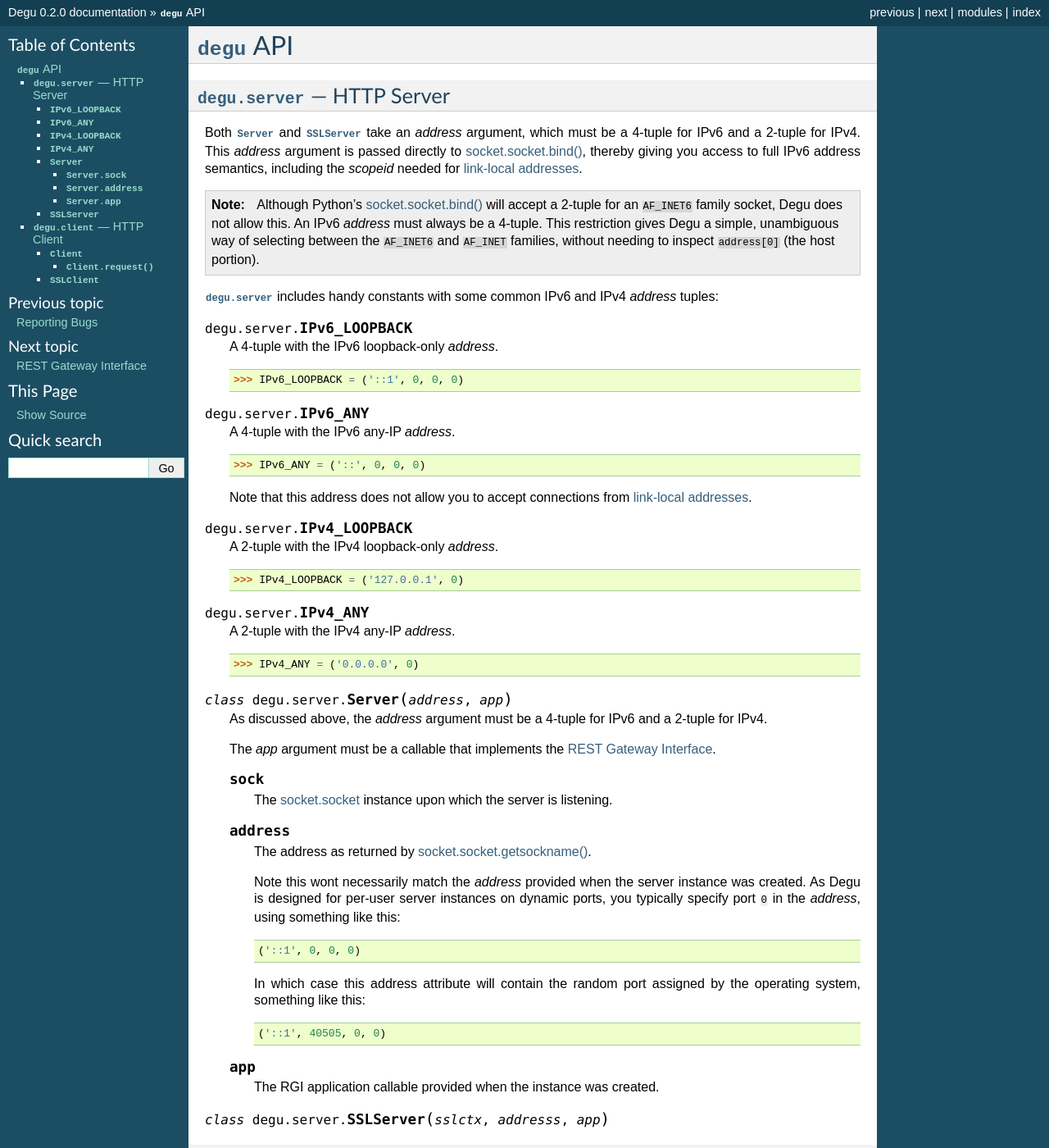
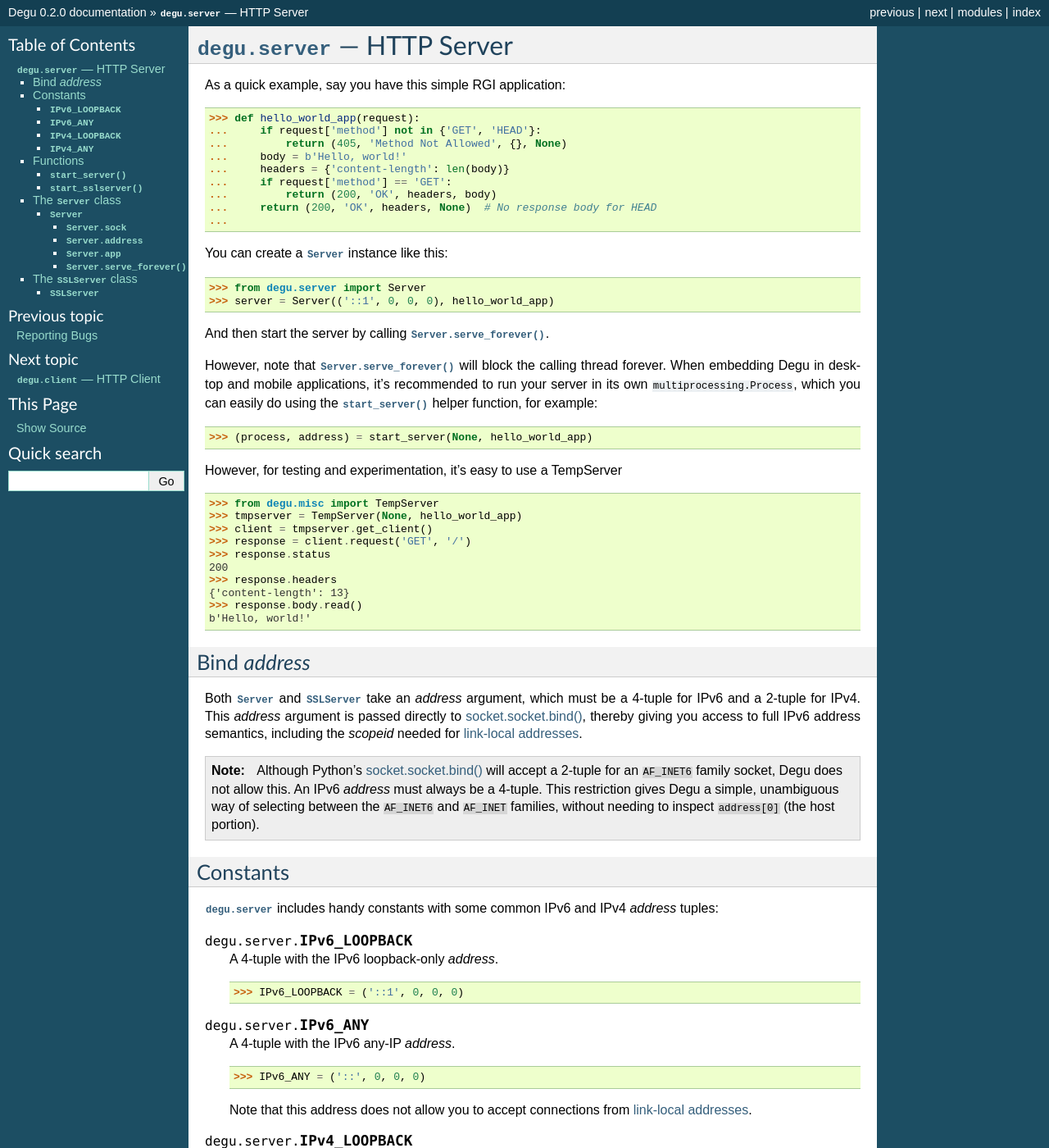
Before and after one commit to json420/degu, a Sphinx documentation site: the page built from doc/degu.server.rst, in a window 1280 px wide and 1400 px high. Shown: the whole window at 82% size. Built offline with Sphinx 7.4.7, drawn with Linux system fonts in a browser that asks for light colours; some of the changed text lies outside the part shown.

Commit message:
Lots of degu.server doc work, tweaked start_server(), start_sslserver() API

```diff
--- /dev/null
+++ b/doc/degu.client.rst
@@ -0,0 +1,12 @@
+:mod:`degu.client` --- HTTP Client
+----------------------------------
+
+.. module:: degu.client
+   :synopsis: Low-level HTTP client
+
+
+.. class:: Client(address, default_headers=None)
+
+    .. method:: request(method, uri, headers=None, body=None)
+
+.. class:: SSLClient(sslctx, address, default_headers=None)
--- a/doc/degu.rst
+++ b/doc/degu.server.rst
@@ -1,16 +1,51 @@
-:mod:`degu` API
-===============
-
-.. py:module:: degu
-    :synopsis: an embedded HTTP server and client library
-
-
-
 :mod:`degu.server` --- HTTP Server
-----------------------------------
+==================================
 
 .. module:: degu.server
    :synopsis: Embedded HTTP Server
+
+As a quick example, say you have this simple RGI application:
+
+>>> def hello_world_app(request):
+...     if request['method'] not in {'GET', 'HEAD'}:
+...         return (405, 'Method Not Allowed', {}, None)
+...     body = b'Hello, world!'
+...     headers = {'content-length': len(body)}
+...     if request['method'] == 'GET':
+...         return (200, 'OK', headers, body)
+...     return (200, 'OK', headers, None)  # No response body for HEAD
+...
+
+You can create a :class:`Server` instance like this:
+
+>>> from degu.server import Server
+>>> server = Server(('::1', 0, 0, 0), hello_world_app)
+
+And then start the server by calling :meth:`Server.serve_forever()`.
+
+However, note that :meth:`Server.serve_forever()` will block the calling thread
+forever.  When embedding Degu in desktop and mobile applications, it's
+recommended to run your server in its own ``multiprocessing.Process``, which you
+can easily do using the :func:`start_server()` helper function, for example:
+
+>>> (process, address) = start_server(None, hello_world_app)
+
+
+However, for testing and experimentation, it's easy to use a TempServer
+
+>>> from degu.misc import TempServer
+>>> tmpserver = TempServer(None, hello_world_app)
+>>> client = tmpserver.get_client()
+>>> response = client.request('GET', '/')
+>>> response.status
+200
+>>> response.headers
+{'content-length': 13}
+>>> response.body.read()
+b'Hello, world!'
+
+Bind *address*
+--------------
 
 Both :class:`Server` and :class:`SSLServer` take an *address* argument, which
 must be a 4-tuple for IPv6 and a 2-tuple for IPv4.  This *address* argument is
@@ -24,6 +59,10 @@
     must always be a 4-tuple.  This restriction gives Degu a simple, unambiguous
     way of selecting between the ``AF_INET6`` and ``AF_INET`` families, without
     needing to inspect ``address[0]`` (the host portion).
+
+
+Constants
+---------
 
 :mod:`degu.server` includes handy constants with some common IPv6 and IPv4
 *address* tuples:
@@ -59,6 +98,25 @@
     >>> IPv4_ANY = ('0.0.0.0', 0)
 
 
+Functions
+---------
+
+.. function:: start_server(address, build_func, *build_args)
+
+    Start a :class:`Server` in a new process.
+
+    The return value is a ``(process, address)`` tuple.
+
+
+.. function:: start_sslserver(sslconfig, address, build_func, *build_args)
+
+    Start a :class:`SSLServer` in a new process.
+
+    The return value is a ``(process, address)`` tuple.
+
+
+The :class:`Server` class
+----------------------------
 
 .. class:: Server(address, app)
 
@@ -91,24 +149,17 @@
 
         The RGI application callable provided when the instance was created.
 
+    .. method:: serve_forever()
+
+        Start the server in multi-threaded mode.
+
+        The caller will block forever.
 
 
+The :class:`SSLServer` class
+----------------------------
+
 .. class:: SSLServer(sslctx, addresss, app)
-
-
-
-:mod:`degu.client` --- HTTP Client
-----------------------------------
-
-.. module:: degu.client
-   :synopsis: Low-level HTTP client
-
-
-.. class:: Client(address, default_headers=None)
-
-    .. method:: request(method, uri, headers=None, body=None)
-
-.. class:: SSLClient(sslctx, address, default_headers=None)
 
 
 .. _`socket.socket.bind()`: http://docs.python.org/3/library/socket.html#socket.socket.bind
--- a/doc/index.rst
+++ b/doc/index.rst
@@ -38,7 +38,8 @@
 
     install
     bugs
-    degu
+    degu.server
+    degu.client
     rgi
 
 
```
Also changed, not shown: 3 other files.
